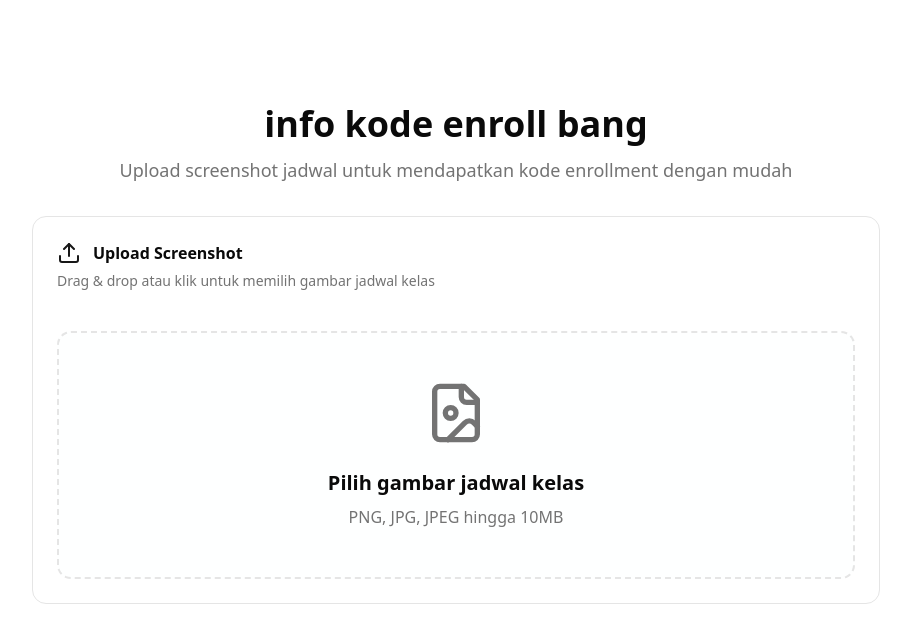
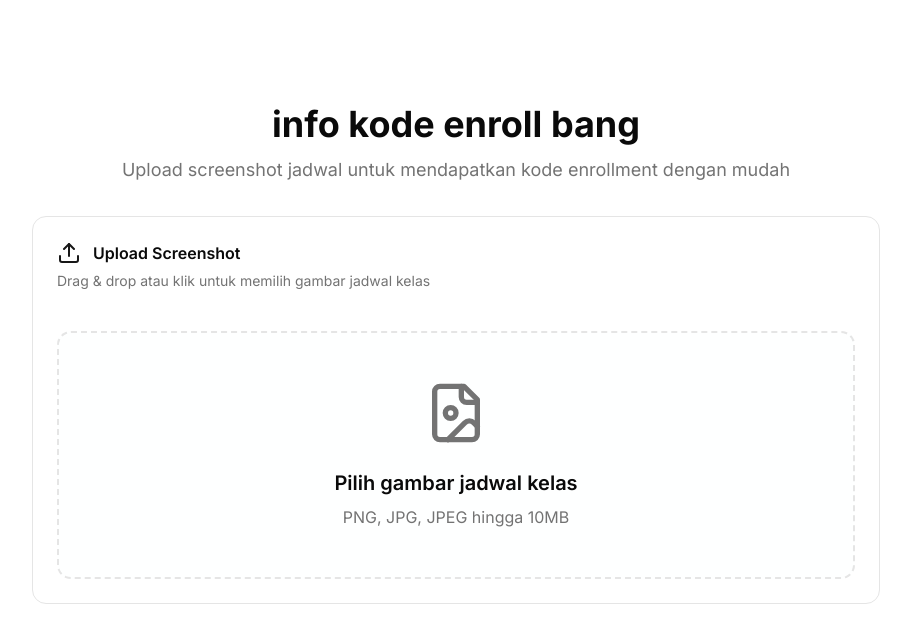
Before and after one commit to ahargunyllib/info-kode-enroll-bg, a Next.js app: page / in a window 1280 px wide. Shown: the top 642 px of the page, without its empty margins (184-1095 px from the left). Built offline with nearby package versions, Linux system fonts and the light colour scheme.

Commit message:
feat: update global font to Inter for improved typography consistency

```diff
--- a/src/shared/styles/globals.css
+++ b/src/shared/styles/globals.css
@@ -108,7 +108,7 @@
   --color-sidebar-border: var(--sidebar-border);
   --color-sidebar-ring: var(--sidebar-ring);
 
-  --font-sans: var(--font-sans);
+  --font-sans: var(--font-inter);
   --font-mono: var(--font-mono);
   --font-serif: var(--font-serif);
 
@@ -129,7 +129,7 @@
 
 @layer base {
   * {
-    @apply border-border outline-ring/50;
+    @apply border-border outline-ring/50 font-sans;
   }
   body {
     @apply bg-background text-foreground;
```
